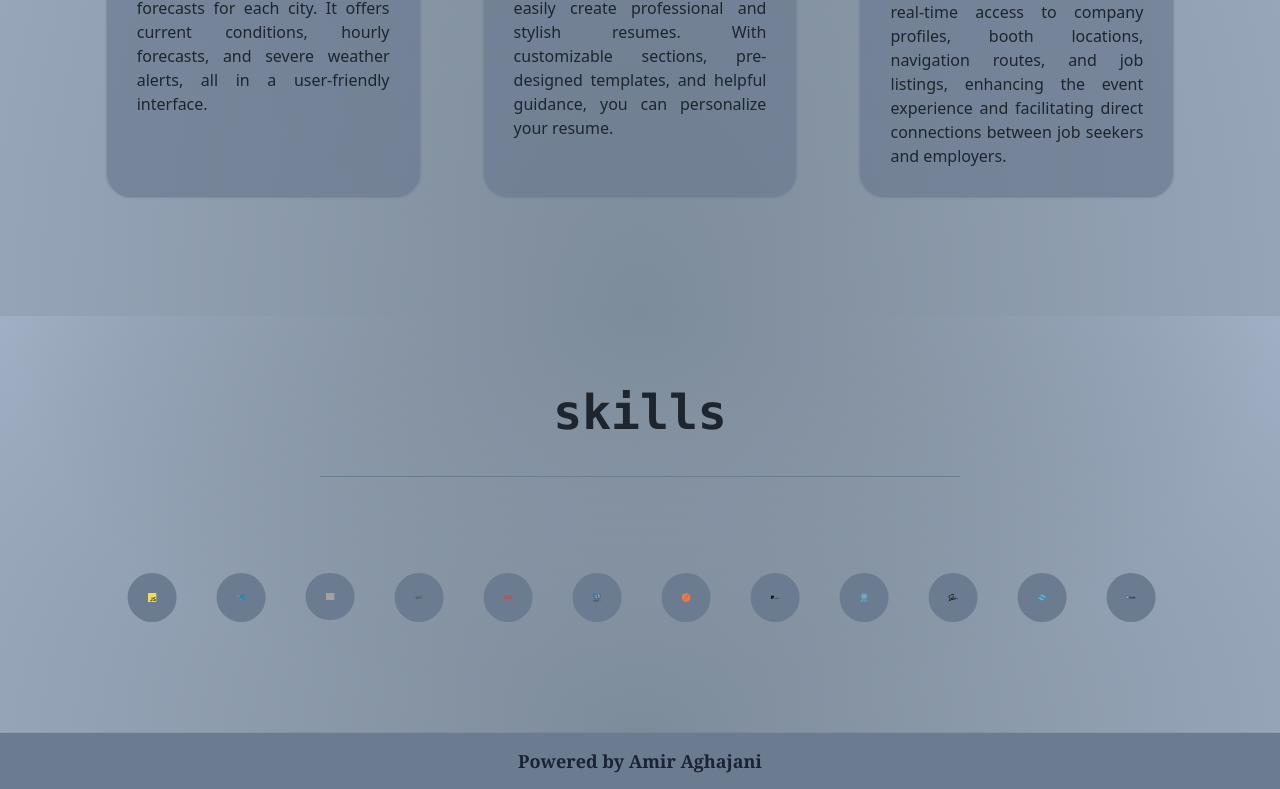
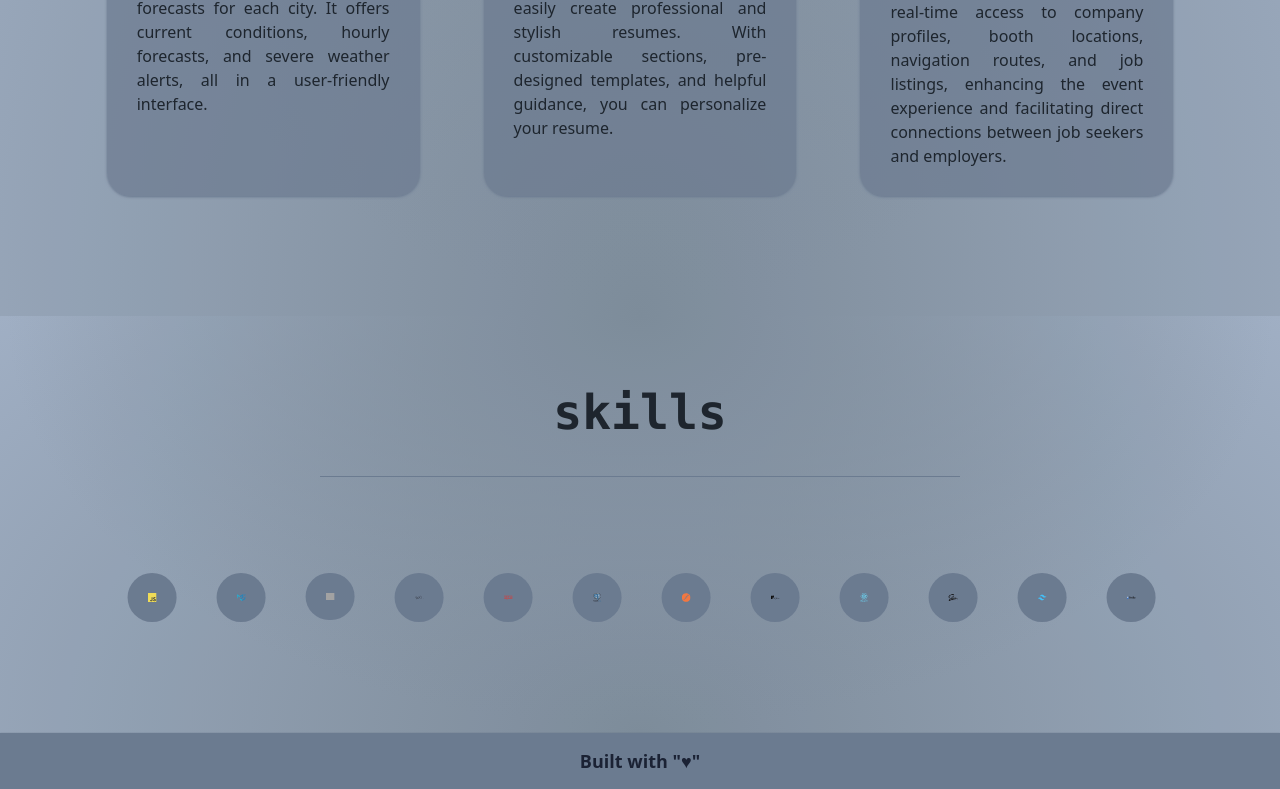
Before and after one commit to AmirAghajani98/portfolio, a Next.js app: page / in a window 1280 px wide. Shown: the part 2311-3100 px from the top of the page. Built offline with nearby package versions, Linux system fonts and the light colour scheme; grey boxes are pictures that could not be loaded.

Commit message:
feat-new-copyright

```diff
--- a/src/app/component/Footer.tsx
+++ b/src/app/component/Footer.tsx
@@ -3,8 +3,8 @@
 export default function Footer() {
   return (
     <div className="z-10 opacity-95 py-auto h-14 dark:bg-slate-700 bg-slate-500 w-full shadow-sm shadow-slate-700 flex justify-center items-center">
-      <p className="text-center m-auto text-lg font-serif font-semibold  dark:text-slate-200 text-slate-900">
-        Powered by Amir Aghajani
+      <p className="text-center m-auto text-lg font-sans font-semibold  dark:text-slate-200 text-slate-900">
+        Built with "♥"
       </p>
     </div>
   );
```
